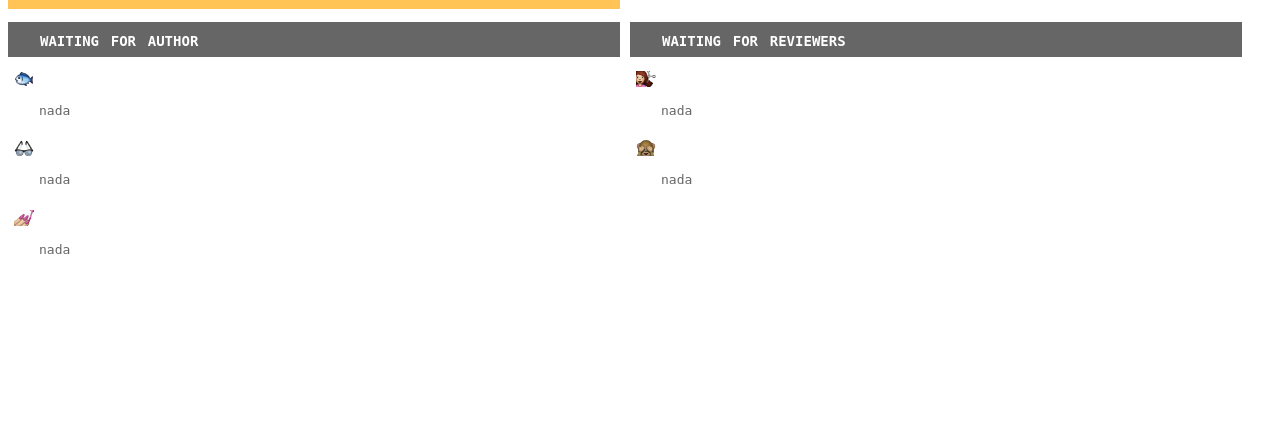
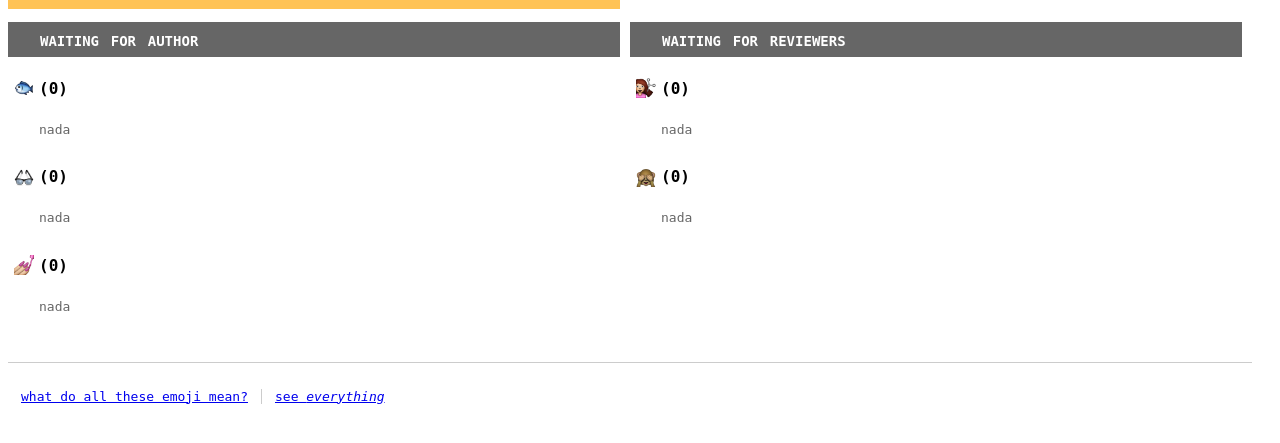
Before and after one commit to spladug/harold, a Python web app: template salon/templates/repo.html in a window 1280 px wide. Shown: the part 150-593 px from the top of the page. Run offline with Jinja, Linux system fonts and the light colour scheme; the template is opened without the code that fills it, so the values that code supplies are empty.

Commit message:
Clean up templates a bit more

```diff
--- a/salon/static/style.css
+++ b/salon/static/style.css
@@ -205,3 +205,18 @@
     padding-top: 1em;
     margin-bottom: 2em;
 }
+
+footer ul {
+    list-style-type: none;
+    padding: 0;
+}
+
+footer ul li {
+    display: inline-block;
+    border-left: 1px solid #ccc;
+    padding: 0 1em;
+}
+
+footer ul li:first-child {
+    border-left: none;
+}
--- a/salon/templates/base.html
+++ b/salon/templates/base.html
@@ -12,5 +12,12 @@
     </header>
 
     {% block content %}{% endblock %}
+
+    <footer>
+      <ul>
+        <li><a href="https://github.com/spladug/harold/wiki/Code-Salon-Emoji">what do all these emoji mean?</a>
+        <li><a href="/overview" target="_self">see <i>everything</i></a>
+      </ul>
+    </footer>
   </body>
 </html>
--- a/salon/templates/home.html
+++ b/salon/templates/home.html
@@ -77,10 +77,6 @@
     {% endfor %}
   </section>
 
-  <footer>
-    <a href="https://github.com/spladug/harold/wiki/Code-Salon-Emoji">what do all these emoji mean?</a>
-  </footer>
-
   <script src="{{ url_for('static', filename='js/jquery.js') }}"></script>
   <script src="{{ url_for('static', filename='js/timetext.js') }}"></script>
 
--- a/salon/templates/repo.html
+++ b/salon/templates/repo.html
@@ -11,7 +11,7 @@
     {% for state in ["fish", "eyeglasses", "nail_care"]: %}
     <details open>
       <summary>
-        <h3 class="state-{{ state }}">{{ state_meanings[state] }} <span class="count">({{ pull_requests[state] | length }})</span></h3>
+        <h3 class="state-{{ state }}">{{ state_meanings[state] }} <span>({{ pull_requests[state] | length }})</span></h3>
       </summary>
       {% for pull_request in pull_requests[state]: %}
       <div class="pull-request">
@@ -44,7 +44,7 @@
   {% for state in ["haircut", "unreviewed"]: %}
     <details open>
       <summary>
-        <h3 class="state-{{ state }}">{{ state_meanings[state] }} <span class="count">({{ pull_requests[state] | length }})</span></h3>
+        <h3 class="state-{{ state }}">{{ state_meanings[state] }} <span>({{ pull_requests[state] | length }})</span></h3>
       </summary>
       {% for pull_request in pull_requests[state]: %}
       <div class="pull-request">
```
Also changed, not shown: salon/templates/overview.html (+20 -12 lines).
